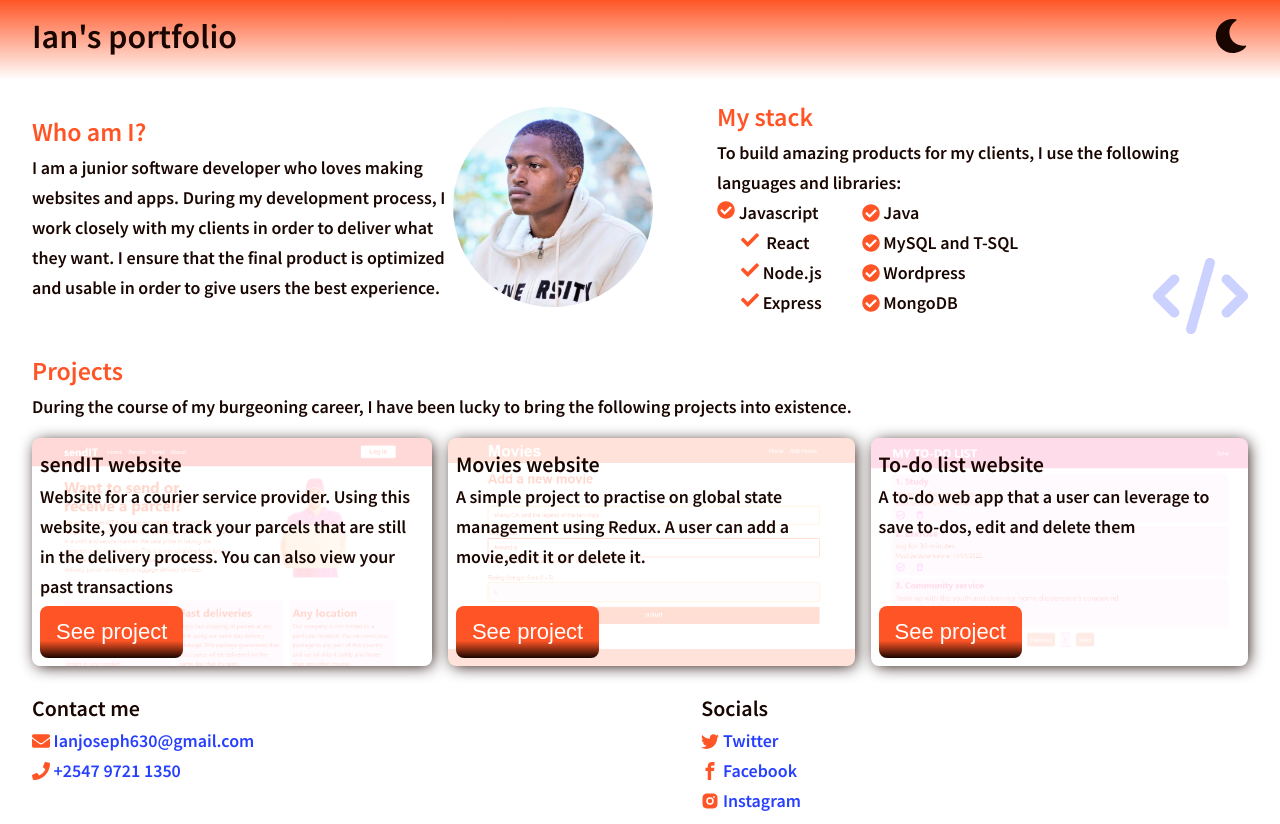
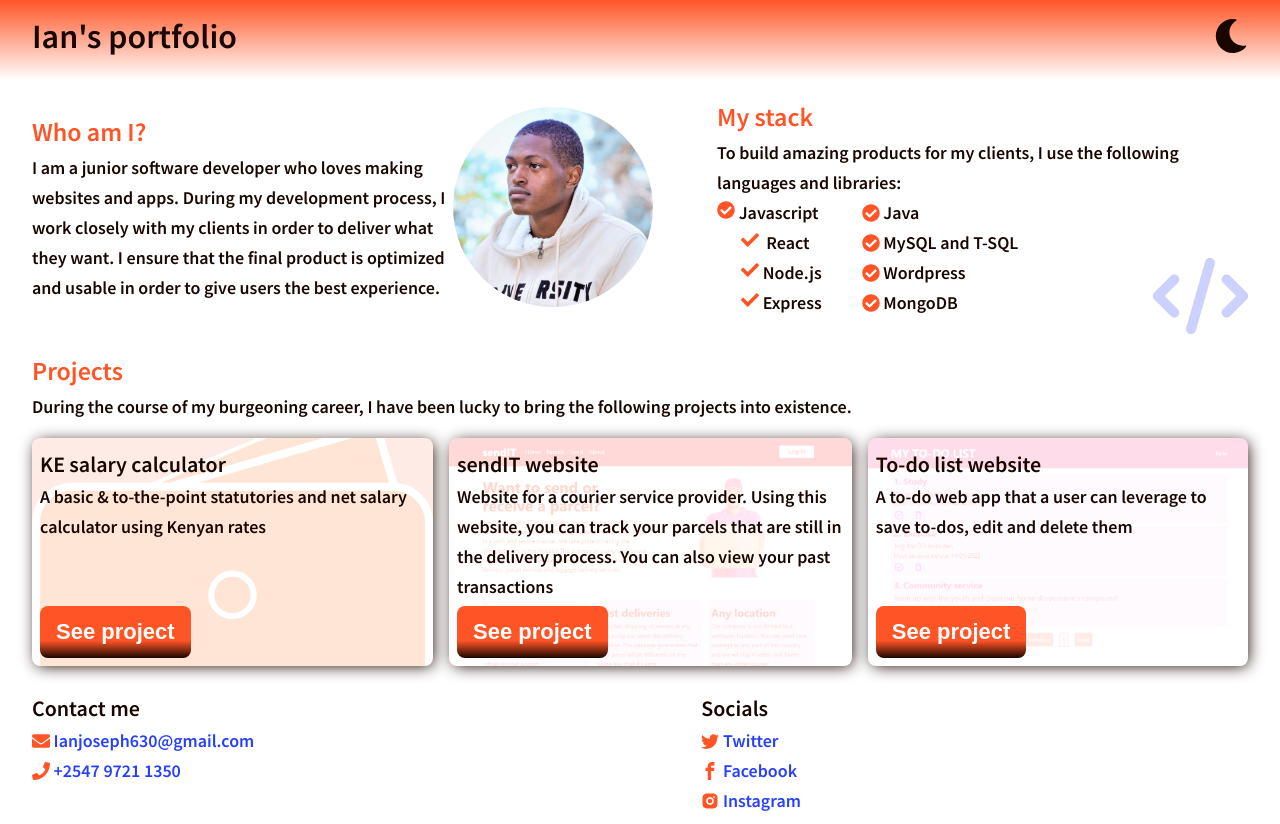
Before and after one commit to IanGathuita/ian-portfolio, a React (Create React App) app: page / in a window 1280 px wide. Built offline with nearby package versions, Linux system fonts and the light colour scheme.

Commit message:
add ke-salary-calculator to projects

```diff
--- a/src/Components/Projects/Projects.jsx
+++ b/src/Components/Projects/Projects.jsx
@@ -1,6 +1,7 @@
 import Project from "../Project/Project";
 import movies from '../../Assets/Images/movies.png';
 import sendit from '../../Assets/Images/sendit.png';
+import ke_sal_calc_badge from '../../Assets/Images/ke-sal-calc-badge.svg';
 import todo from '../../Assets/Images/todo.png';
 import './Projects.css';
 import { Modal } from '../Modal/Modal';
@@ -10,13 +11,13 @@ const ModalContext = createContext();
 const Projects = () => {
     const projectsInfo = [
         {
+            name: 'KE salary calculator', description: `A basic & to-the-point statutories and net salary calculator using Kenyan rates`,
+            background: ke_sal_calc_badge, url:'https://iangathuita.github.io/ke-salary-calculator/'
+        },
+        {
             name: 'sendIT website', description: `Website for a courier service provider. Using this website, you can track your
         parcels that are still in the delivery process. You can also view your past transactions`,
             background: sendit, url:''
-        },
-        {
-            name: 'Movies website', description: `A simple project to practise on global state management using Redux. A user can add a movie,edit
-        it or delete it.`, background: movies,url:''
         },
         {
             name: 'To-do list website', description: `A to-do web app that a user can leverage  to save to-dos, edit and delete them`,
--- a/src/index.css
+++ b/src/index.css
@@ -37,6 +37,7 @@ body{
   box-sizing: border-box;
   max-width: 100%;
   color: var(--colorPrimaryDark);
+  font-weight: 600;
 }
 header svg{
   cursor: pointer;
```
Also changed, not shown: src/Assets/Images/ke-sal-calc-badge.svg (added).
